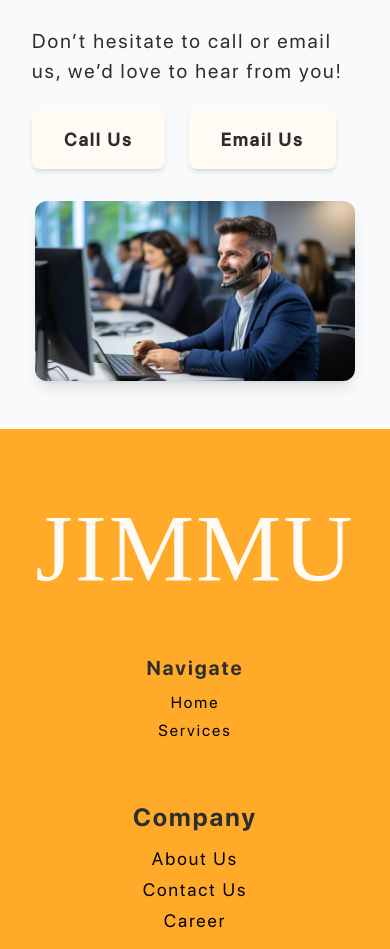
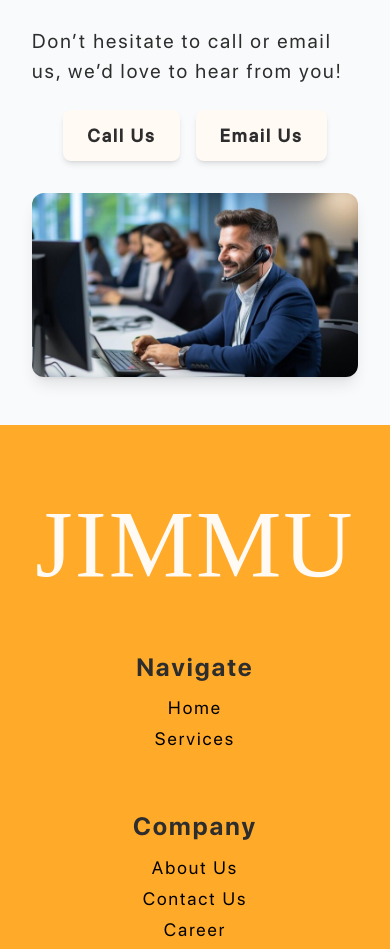
Before and after one commit to rumeshsmrr/Jimmu_V2, a React (Vite) app: page / in a window 390 px wide. Shown: the part 8671-9620 px from the top of the page. Built offline with nearby package versions, Linux system fonts and the light colour scheme.

Commit message:
fix Blogs and Footer
Fixed responsive issues in Blogs and Footer components

```diff
--- a/package.json
+++ b/package.json
@@ -21,7 +21,8 @@
     "react-router-dom": "^7.1.1",
     "react-scroll": "^1.9.0",
     "tailwind-merge": "^2.6.0",
-    "three": "^0.172.0"
+    "three": "^0.172.0",
+    "web-animations-js": "^2.3.2"
   },
   "devDependencies": {
     "@eslint/js": "^9.17.0",
--- a/src/components/Blogs.jsx
+++ b/src/components/Blogs.jsx
@@ -36,6 +36,11 @@ const Blogs = () => {
 
   const handleReadMore = () => {
     setShowFullContent(true);
+  };
+
+  // Add smooth scrolling behavior
+  const scrollToTop = () => {
+    window.scrollTo({ top: 0, behavior: 'smooth' });
   };
 
   return (
--- a/src/components/Footer.jsx
+++ b/src/components/Footer.jsx
@@ -28,25 +28,30 @@ const ConnectWithUs = () => {
           <p className="text-[20px] text-[#2D2D2D]">
             Don’t hesitate to call or email us, we’d love to hear from you!
           </p>
-          <div className="flex gap-6" data-aos="zoom-in">
+          <div className="flex flex-wrap gap-4 md:gap-6 justify-center md:justify-start" data-aos="zoom-in">
   <button
-              className="px-8 py-4 bg-[#FFFAF4] text-[#2D2D2D] text-[18px] font-semibold rounded-lg shadow-md hover:shadow-lg hover:bg-[#FFAA29] transition"
+    className="px-6 py-3 md:px-8 md:py-4 bg-[#FFFAF4] text-[#2D2D2D] text-[18px] md:text-[24px] font-semibold rounded-lg shadow-md hover:shadow-lg hover:bg-[#FFAA29] transition"
     style={{ fontFamily: "SF_Medium, sans-serif" }}
   >
     Call Us
   </button>
   <button
-              className="px-8 py-4 bg-[#FFFAF4] text-[#2D2D2D] text-[18px] font-semibold rounded-lg shadow-md hover:shadow-lg hover:bg-[#FFAA29] transition"
+    className="px-6 py-3 md:px-8 md:py-4 bg-[#FFFAF4] text-[#2D2D2D] text-[18px] md:text-[24px] font-semibold rounded-lg shadow-md hover:shadow-lg hover:bg-[#FFAA29] transition"
     style={{ fontFamily: "SF_Medium, sans-serif" }}
   >
     Email Us
   </button>
 </div>
+
         </div>
 
         {/* Right Section: Image */}
 <div className="flex justify-center md:justify-end" data-aos="fade-left">
-          <img src={ctaImage} alt="Customer Support" className="w-full max-w-xs md:max-w-md lg:max-w-lg rounded-xl shadow-lg" />
+  <img
+    src={ctaImage}
+    alt="Customer Support"
+    className="w-full max-w-sm md:max-w-lg lg:max-w-xl rounded-xl shadow-lg"
+  />
 </div>
       </div>
     </section>
@@ -77,10 +82,10 @@ const Footer = () => {
           data-aos="fade-in"
         >
           <div className="mb-4 md:mb-0">
-            <h4 className="text-[20px] font-semibold text-[#2D2D2D] mb-2" style={{ fontFamily: "SF_Bold, sans-serif" }}>
+            <h4 className="text-[25px] font-semibold text-[#2D2D2D] mb-2" style={{ fontFamily: "SF_Bold, sans-serif" }}>
               Navigate
             </h4>
-            <ul className="space-y-1 text-[16px]">
+            <ul className="space-y-1 text-[18px]">
               <li className="hover:text-[#2D2D2D]">Home</li>
               <li className="hover:text-[#2D2D2D]">Services</li>
             </ul>
```
Also changed, not shown: 1 other file (tests, documents, lock files or other folders). Lines whose indentation alone changed are shown as unchanged.
